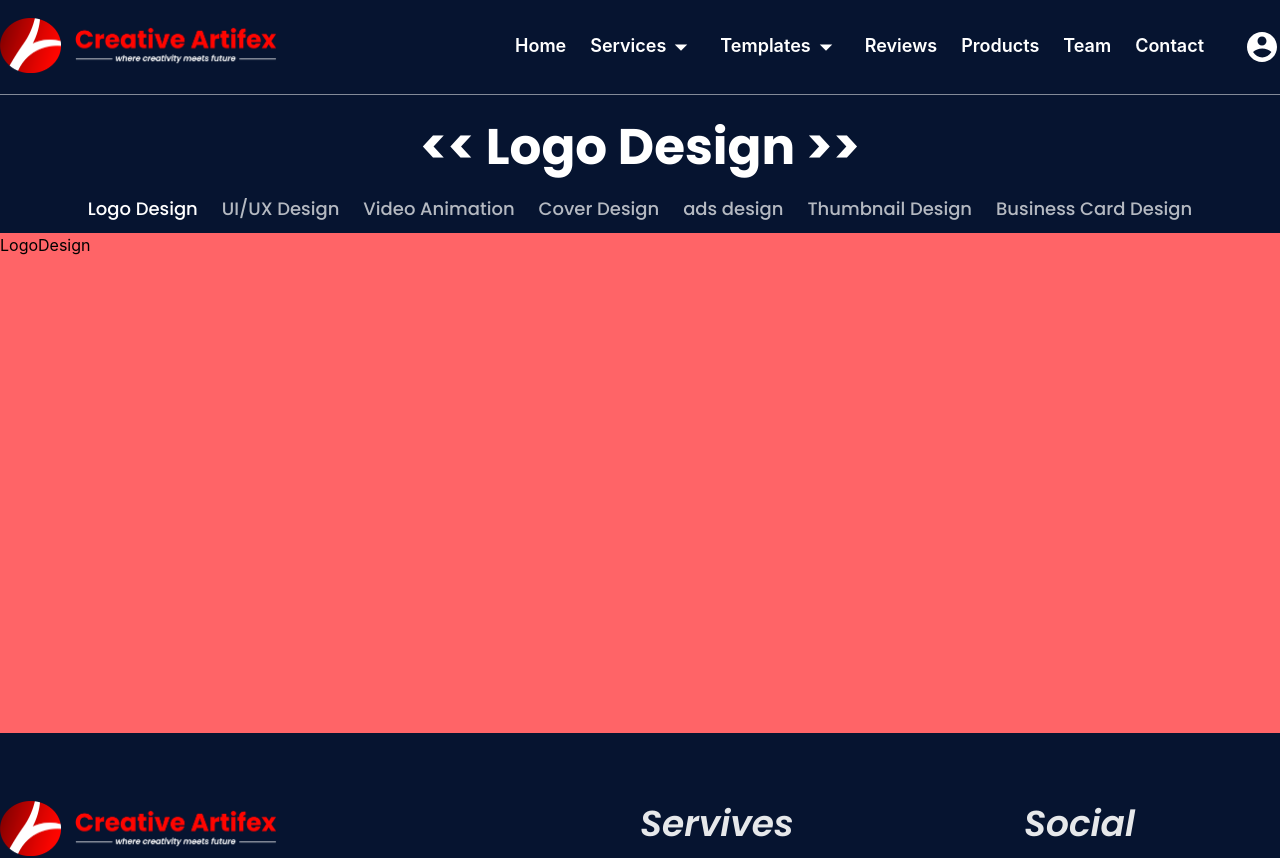
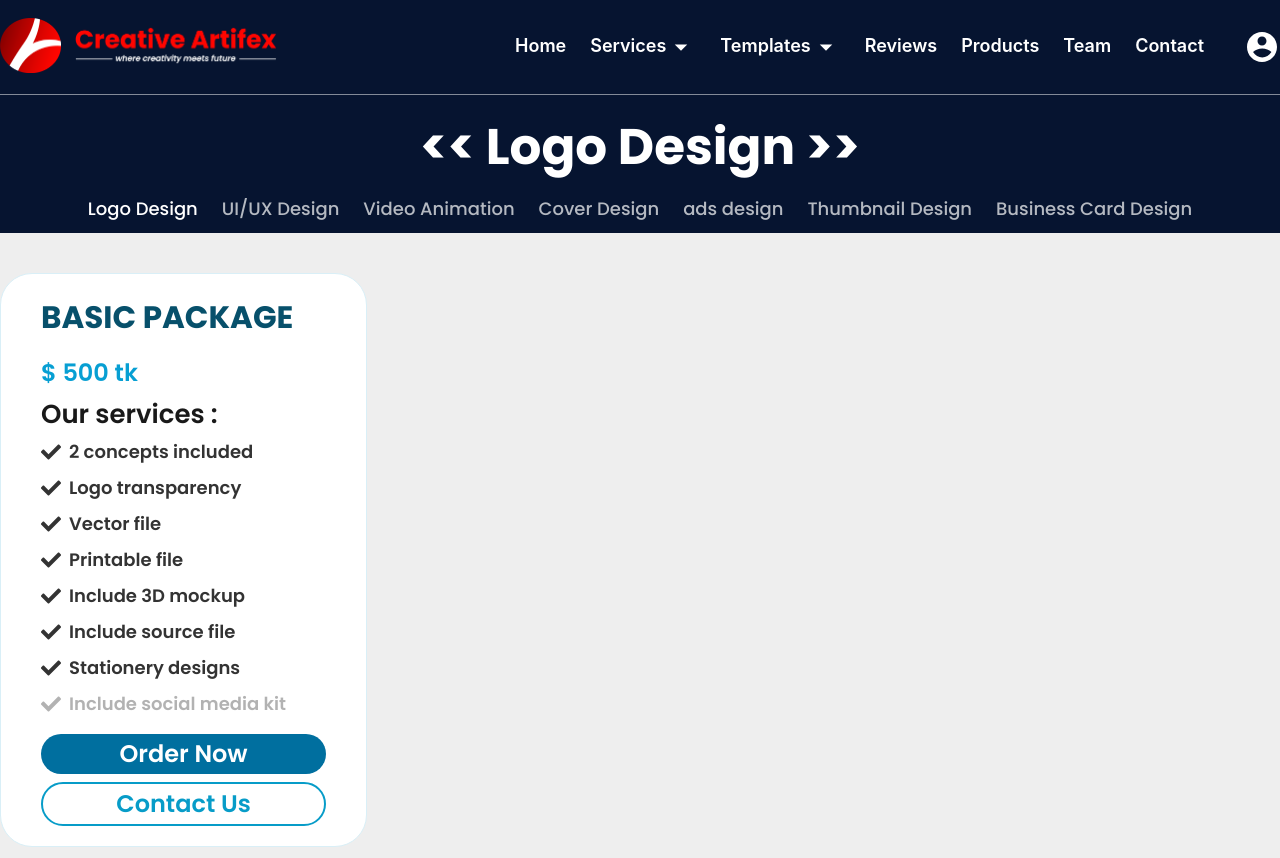
Before and after one commit to mdshavoahmadejoydev/Creative-Artifex, a React (Vite) app: page /services/graphic-multimedia/logo-design in a window 1280 px wide. Shown: the top 858 px of the page. Built offline with nearby package versions, Linux system fonts and the light colour scheme.

Commit message:
services card working

```diff
--- a/src/index.css
+++ b/src/index.css
@@ -20,6 +20,7 @@
   --color-faqans: #1C1C1C;
   --color-starColor: #F5A000;
   --color-2e2e2e: #2e2e2e;
+  --color-EEEEEE: #EEEEEE;
 
   --color-standard-shadow:[0px_2px_6px_3px_rgba(0,0,0,0.90)];
 
--- a/src/pages/LogoDesign.jsx
+++ b/src/pages/LogoDesign.jsx
@@ -1,8 +1,69 @@
-import React from 'react'
+import React, { Component } from 'react'
+import Container from '../components/Container'
+import Flex from '../components/Flex'
+import { FaCheck } from 'react-icons/fa'
 
 const LogoDesign = () => {
   return (
-    <div className='h-[500px] bg-red-400'>LogoDesign</div>
+    <div className='bg-EEEEEE py-[40px]'>
+      <Container>
+        <Flex>
+          <div className='w-[367px] bg-white px-[40px] py-[20px] rounded-4xl font-poppins border border-[#D9EFF7] hover:shadow-[0px_2px_10px_2px_rgba(0,0,0,0.3)] duration-200'>
+            <h5 className='font-bold text-[31px] text-[#07506B]'>BASIC PACKAGE</h5>
+            <p className='font-semibold text-[24px] text-[#079FD3] mt-3.5 mb-1'>$ 500 tk</p>
+            <p className='font-semibold text-[26px] text-black/90'>Our services :</p>
+
+            <Flex className={`list-none flex-col gap-y-2 font-poppins font-semibold text-lg text-black/80 mt-1`}>
+
+              <Flex className={`items-center gap-2`}>
+                <FaCheck className='inline-block text-xl'/>
+                <li> 2 concepts included</li>
+              </Flex>
+
+              <Flex className={`items-center gap-2`}>
+                <FaCheck className='inline-block text-xl'/>
+                <li> Logo transparency</li>
+              </Flex>
+
+              <Flex className={`items-center gap-2`}>
+                <FaCheck className='inline-block text-xl'/>
+                <li> Vector file</li>
+              </Flex>
+
+              <Flex className={`items-center gap-2`}>
+                <FaCheck className='inline-block text-xl'/>
+                <li> Printable file</li>
+              </Flex>
+
+              <Flex className={`items-center gap-2`}>
+                <FaCheck className='inline-block text-xl'/>
+                <li> Include 3D mockup</li>
+              </Flex>
+
+              <Flex className={`items-center gap-2`}>
+                <FaCheck className='inline-block text-xl'/>
+                <li> Include source file</li>
+              </Flex>
+
+              <Flex className={`items-center gap-2`}>
+                <FaCheck className='inline-block text-xl'/>
+                <li> Stationery designs</li>
+              </Flex>
+
+              <Flex className={`items-center gap-2 text-black/30`}>
+                <FaCheck className='inline-block text-xl'/>
+                <li> Include social media kit</li>
+              </Flex>
+
+            </Flex>
+
+            <button className='font-poppins font-semibold text-2xl text-white bg-[#006F9F] hover:bg-[#07506B] duration-200 w-full py-1 rounded-full mb-2 mt-4 cursor-pointer'>Order Now</button>
+
+            <button className='font-poppins font-semibold text-2xl text-[#079CC8] border-2 border-[#079CC8] w-full py-1 rounded-full   cursor-pointer '>Contact Us</button>
+          </div>
+        </Flex>
+      </Container>
+    </div>
   )
 }
 
```
